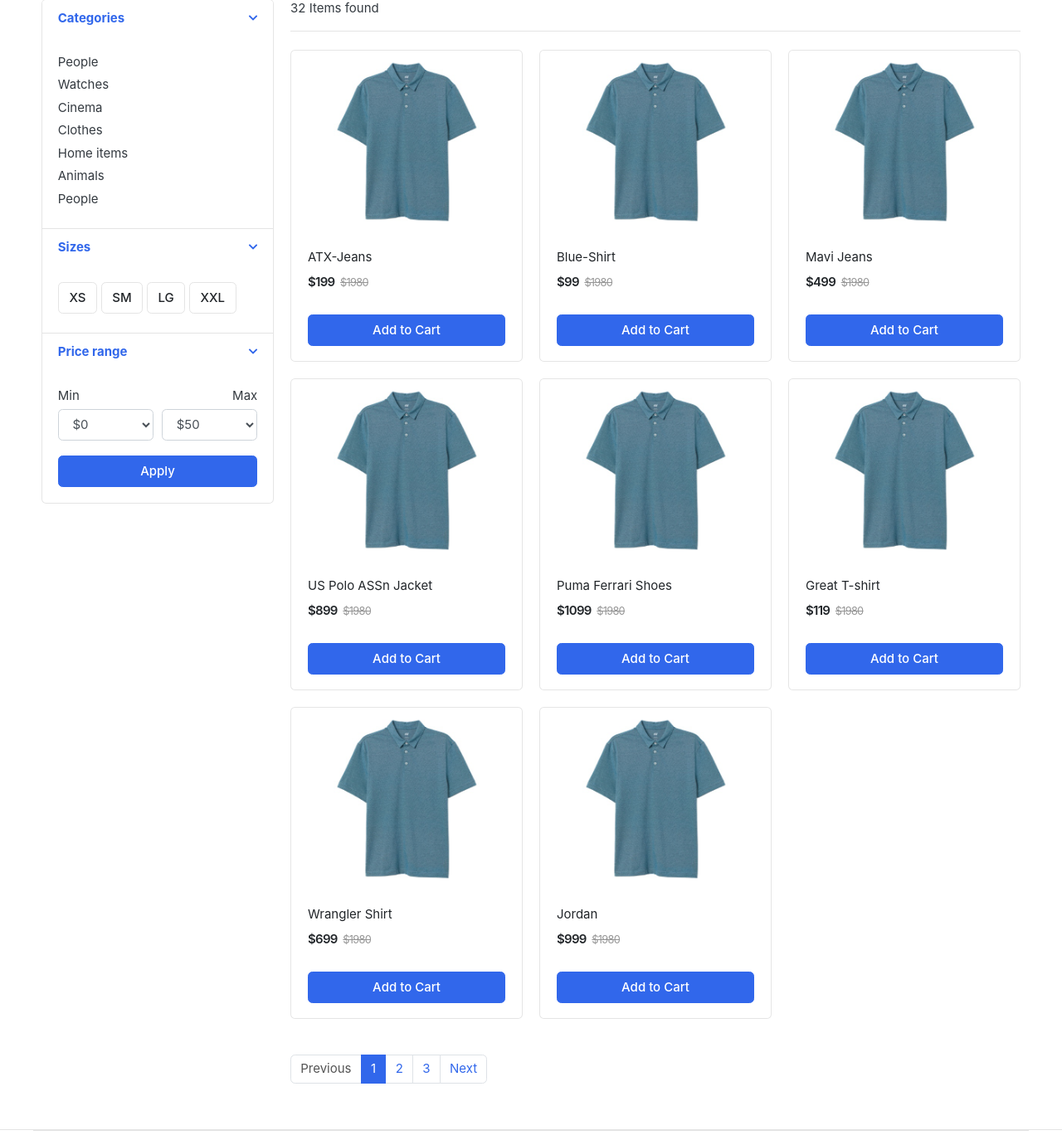
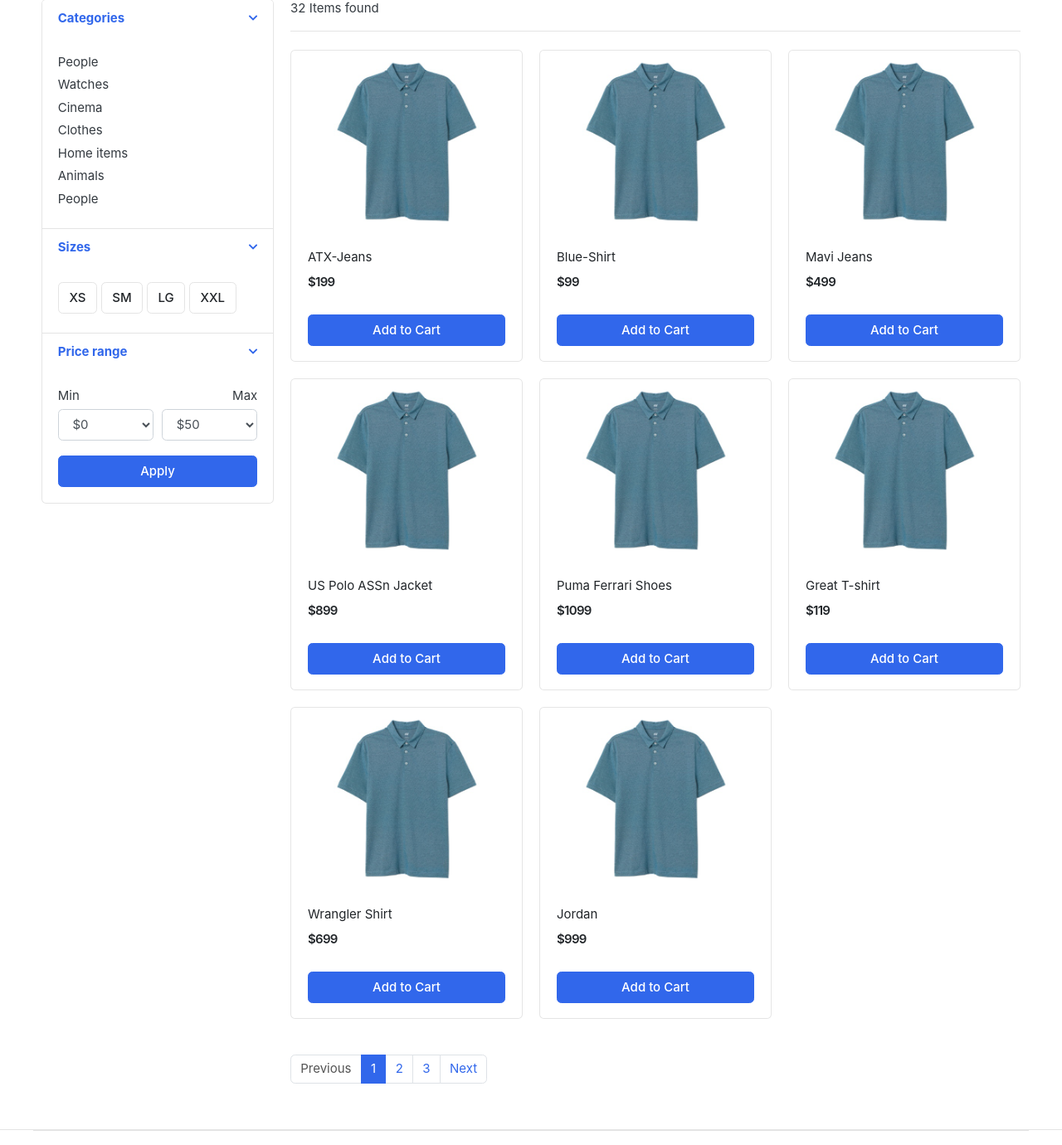
Before and after one commit to HritikGiri2005/Ecommerce-website-django, a Django app: page /store/ in a window 1280 px wide. Shown: the part 295-1675 px from the top of the page at 83% size. Run offline with Django 5.2, Linux system fonts and the light colour scheme; data comes from the database, SQL or seed files in the repository; some libraries are stand-ins or nearby versions; some web fonts are replaced.

Commit message:
removed del tag

```diff
--- a/Ecommerce/templates/store/store.html
+++ b/Ecommerce/templates/store/store.html
@@ -141,7 +141,6 @@
 					<a href="./product-detail.html" class="title">{{product.product_name}}</a>
 					<div class="price-wrap mt-2">
 						<span class="price">${{product.price}}</span>
-						<del class="price-old">$1980</del>
 					</div> <!-- price-wrap.// -->
 				</div>
 				<a href="#" class="btn btn-block btn-primary">Add to Cart </a>
```
